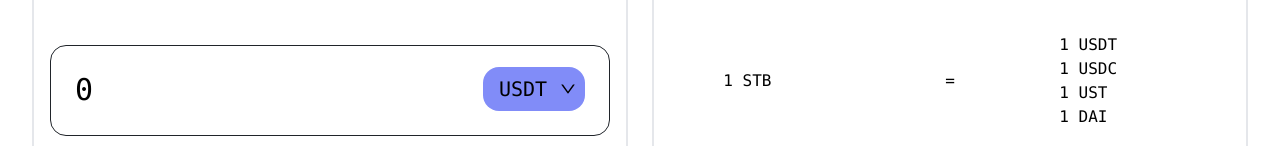
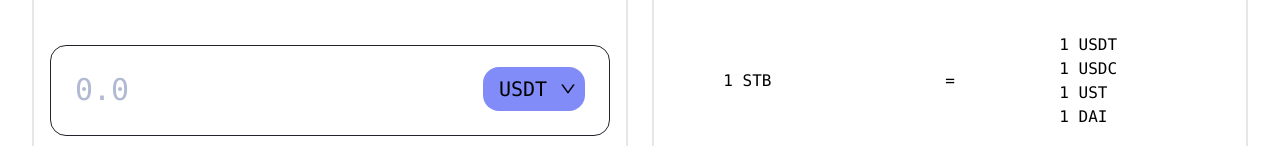
Before and after one commit to erichuang27/stabler_coin, a React (Create React App) app: page /dashboard in a window 1280 px wide. Shown: the part 221-367 px from the top of the page. Built offline with nearby package versions, Linux system fonts and the light colour scheme.

Commit message:
set default value to null instead of 0

```diff
--- a/src/dashboard.js
+++ b/src/dashboard.js
@@ -22,7 +22,7 @@ const style = {
 export default function Dashboard() {
   // have state for keeping track of the amount
   // have submit thing that calls metamask stuff
-  const [amount, setAmount] = useState(0);
+  const [amount, setAmount] = useState();
 
   const handleSwap = () => {
     // call crypto functions here
```
